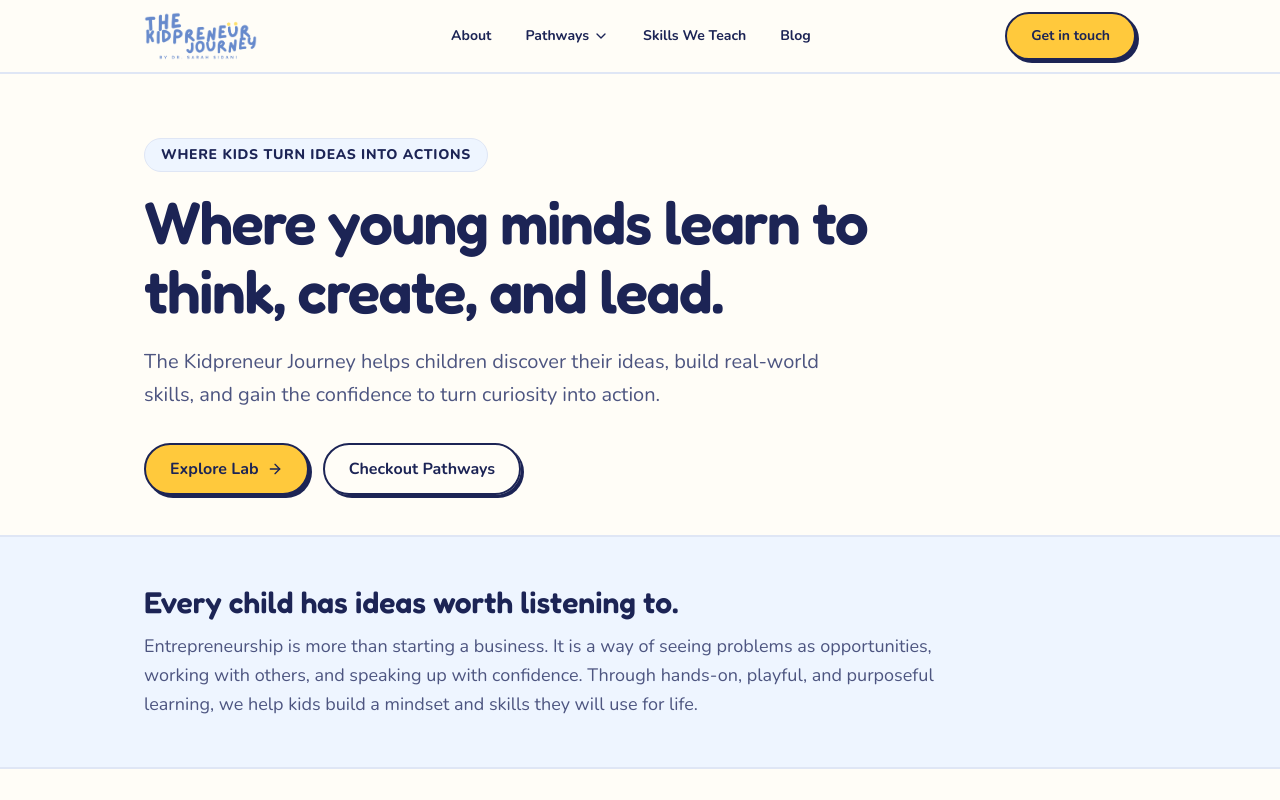
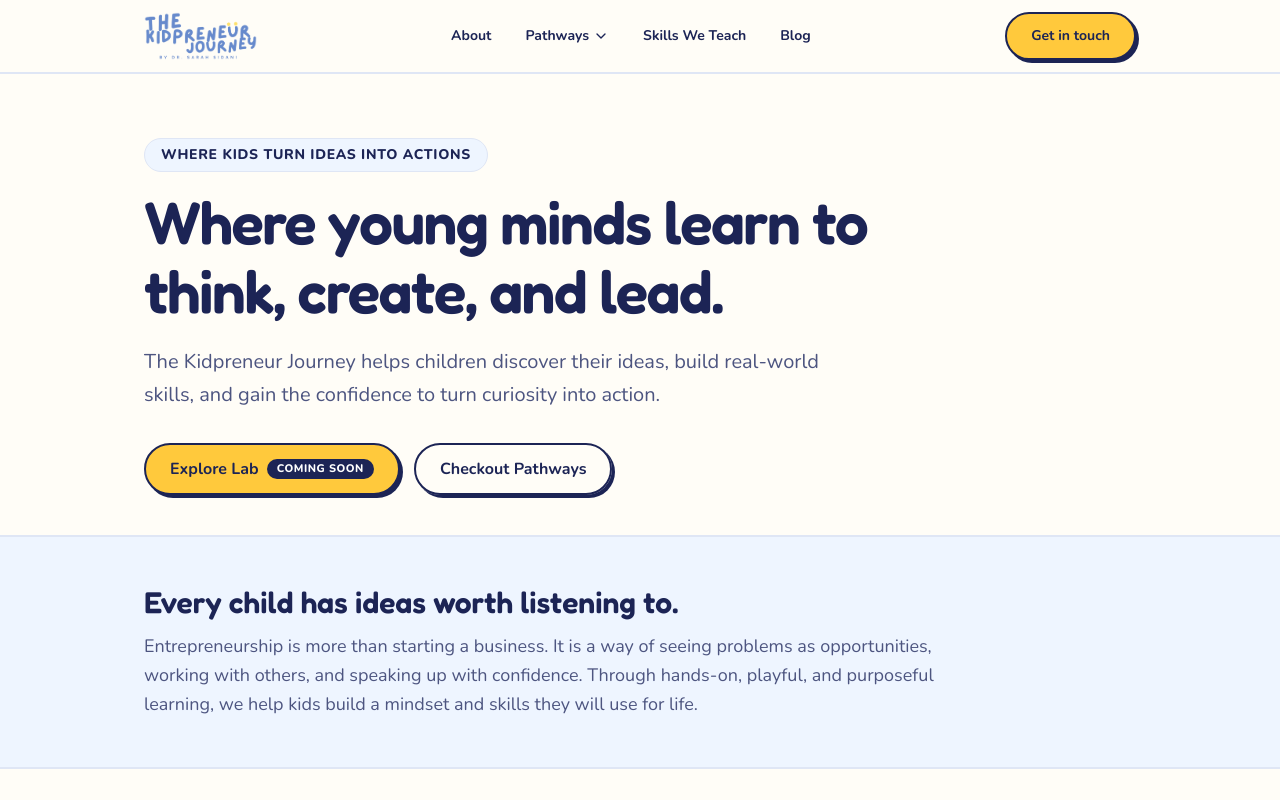
Before and after one commit to sn-sniper/kidpreneur-vite, a React (Vite) app: page / in a window 1280 px wide. Shown: the top 800 px of the page. Built offline with nearby package versions, Linux system fonts and the light colour scheme; no server answers.

Commit message:
feat(hero): add Coming Soon badge to Explore Lab button

```diff
--- a/src/components/sections/Hero.tsx
+++ b/src/components/sections/Hero.tsx
@@ -1,5 +1,3 @@
-import { ArrowRight } from "lucide-react";
-
 export default function Hero() {
   const scrollTo = (id: string) => {
     const el = document.getElementById(id);
@@ -8,8 +6,6 @@ export default function Hero() {
       window.history.pushState(null, "", `#${id}`);
     }
   };
-
-  const LAB_PORTAL_URL = "https://lab.the-kidpreneur-journey.com";
 
   return (
     <section id="home" className="scroll-mt-24 pt-12 sm:pt-16 pb-16 bg-[#fffdf7]">
@@ -36,16 +32,13 @@ export default function Hero() {
 
         {/* CTA Buttons (Strictly inline, never wrapping icons) */}
         <div className="flex flex-wrap items-center gap-3.5 mb-10">
-          {/* Explore Lab Button linking to lab.the-kidpreneur-journey.com */}
-          <a
-            href={LAB_PORTAL_URL}
-            target="_blank"
-            rel="noopener noreferrer"
-            className="btn-sun text-base inline-flex items-center justify-center gap-2 whitespace-nowrap"
-          >
+          {/* Explore Lab (Coming Soon) */}
+          <span className="btn-sun text-base inline-flex items-center justify-center gap-2.5 whitespace-nowrap cursor-default select-none">
             <span>Explore Lab</span>
-            <ArrowRight className="w-4 h-4 shrink-0" />
-          </a>
+            <span className="bg-[#1c2455] text-white text-[11px] font-extrabold px-2.5 py-0.5 rounded-full uppercase tracking-wider">
+              Coming Soon
+            </span>
+          </span>
 
           {/* Checkout Pathways Button linking to #pathways */}
           <a
```
